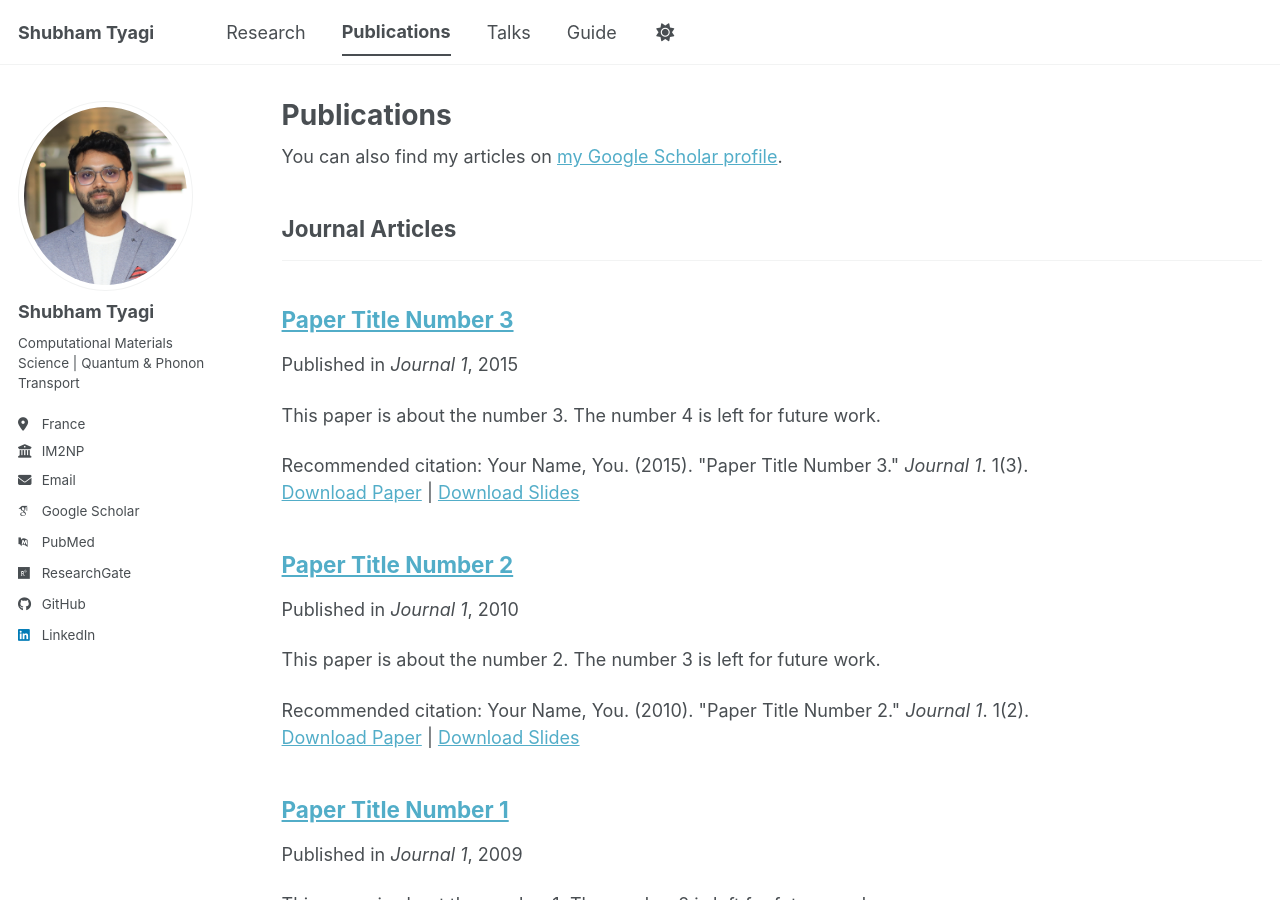
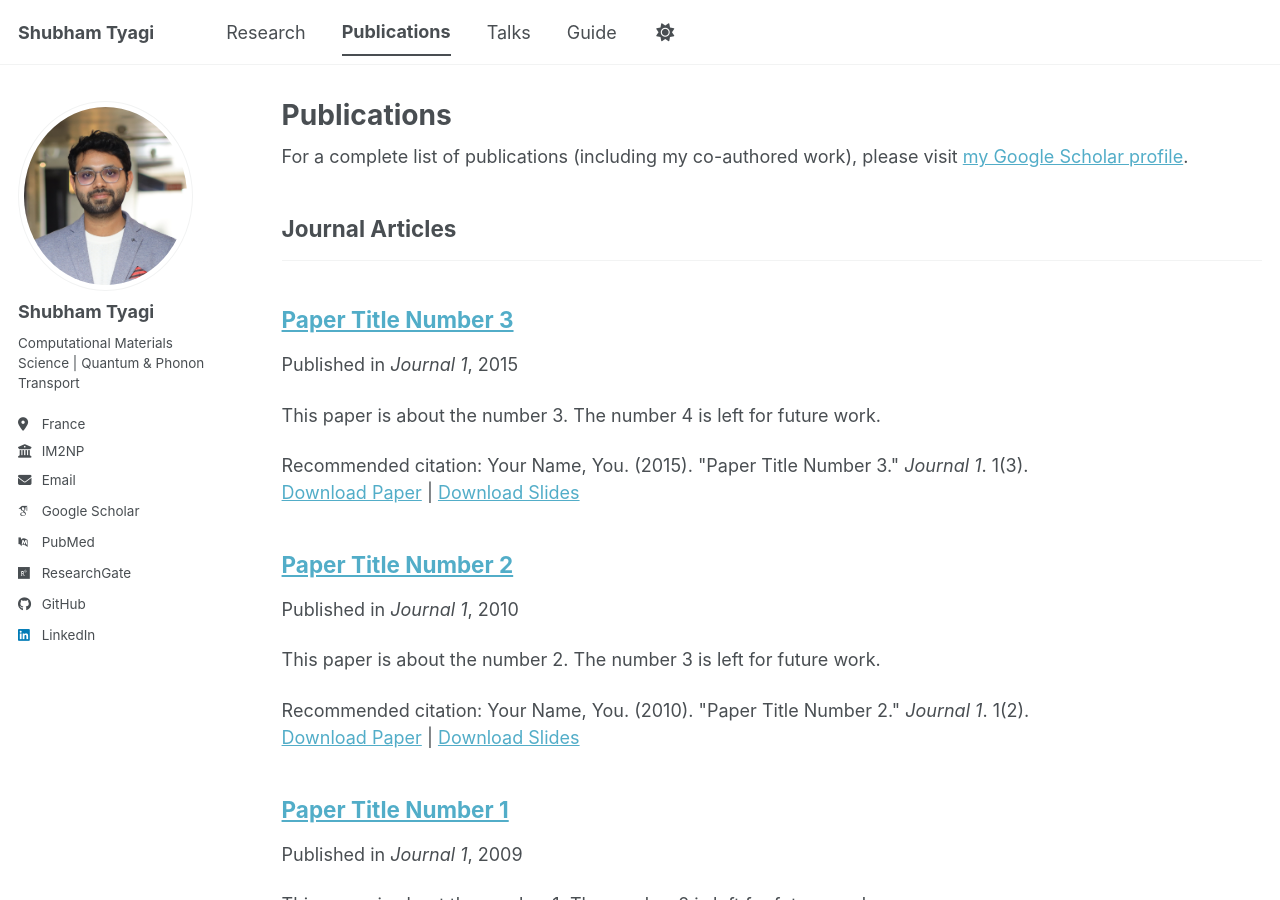
Before and after one commit to shubhamtyagi145/shubhamtyagi145.github.io, a Jekyll site: the page built from _pages/publications.html, in a window 1280 px wide and 900 px high. Built offline with Jekyll 4.4.1, drawn with Linux system fonts in a browser that asks for light colours; some web fonts are replaced; a script bundle is joined from its source files by our own code; library files that are not in the unit come from our copies.

Commit message:
Clarify Google Scholar profile link description
Updated the text to clarify the publication listing on Google Scholar.

```diff
--- a/_pages/publications.html
+++ b/_pages/publications.html
@@ -6,7 +6,7 @@ author_profile: true
 ---
 
 {% if site.author.googlescholar %}
-  <div class="wordwrap">You can also find my articles on <a href="{{site.author.googlescholar}}">my Google Scholar profile</a>.</div>
+  <div class="wordwrap">For a complete list of publications (including my co-authored work), please visit <a href="{{site.author.googlescholar}}">my Google Scholar profile</a>.</div>
 {% endif %}
 
 {% include base_path %}
```
